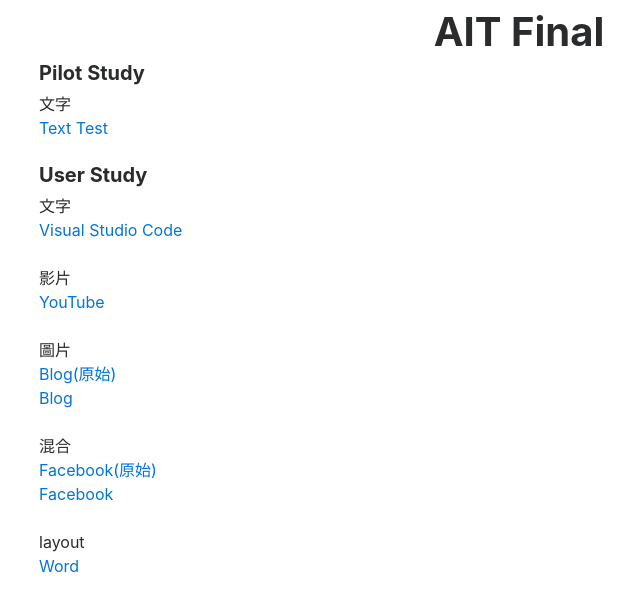
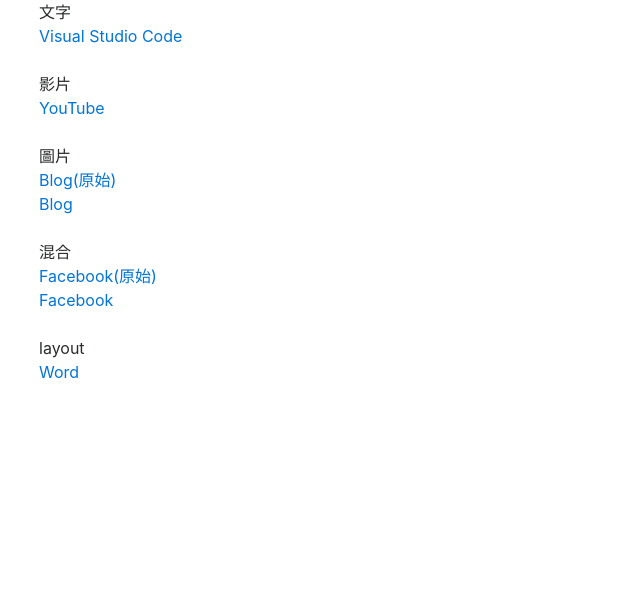
Before and after one commit to HuangWan-Ting/AIT-Final, a plain HTML site: page index.html in a window 1280 px wide. Shown: the whole page, without its empty margins (121-761 px from the left). Drawn offline with nearby package versions, Linux system fonts and the light colour scheme.

Commit message:
no message

```diff
--- a/index.html
+++ b/index.html
@@ -13,13 +13,13 @@
 </head>
 
 <body>
-    <h1><strong>AIT Final</strong></h1>
+    <!-- <h1><strong>AIT Final</strong></h1>
     <h5><strong>Pilot Study</strong></h5>
     <p>文字</p>
     <a href="textTest.html">Text Test</a>
     <br><br>
 
-    <h5><strong>User Study</strong></h5>
+    <h5><strong>User Study</strong></h5> -->
     <p>文字</p>
     <a href="vsCode.html">Visual Studio Code</a>
     <br><br>
```
